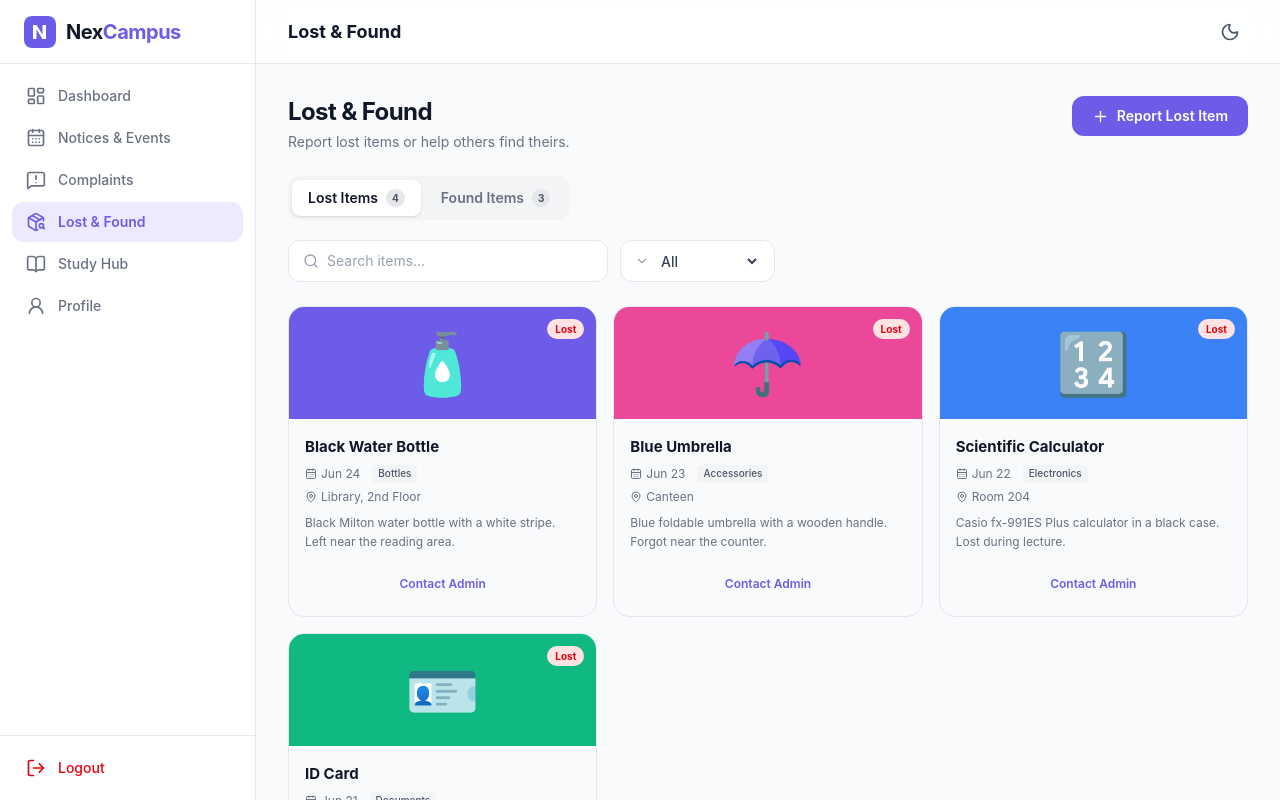
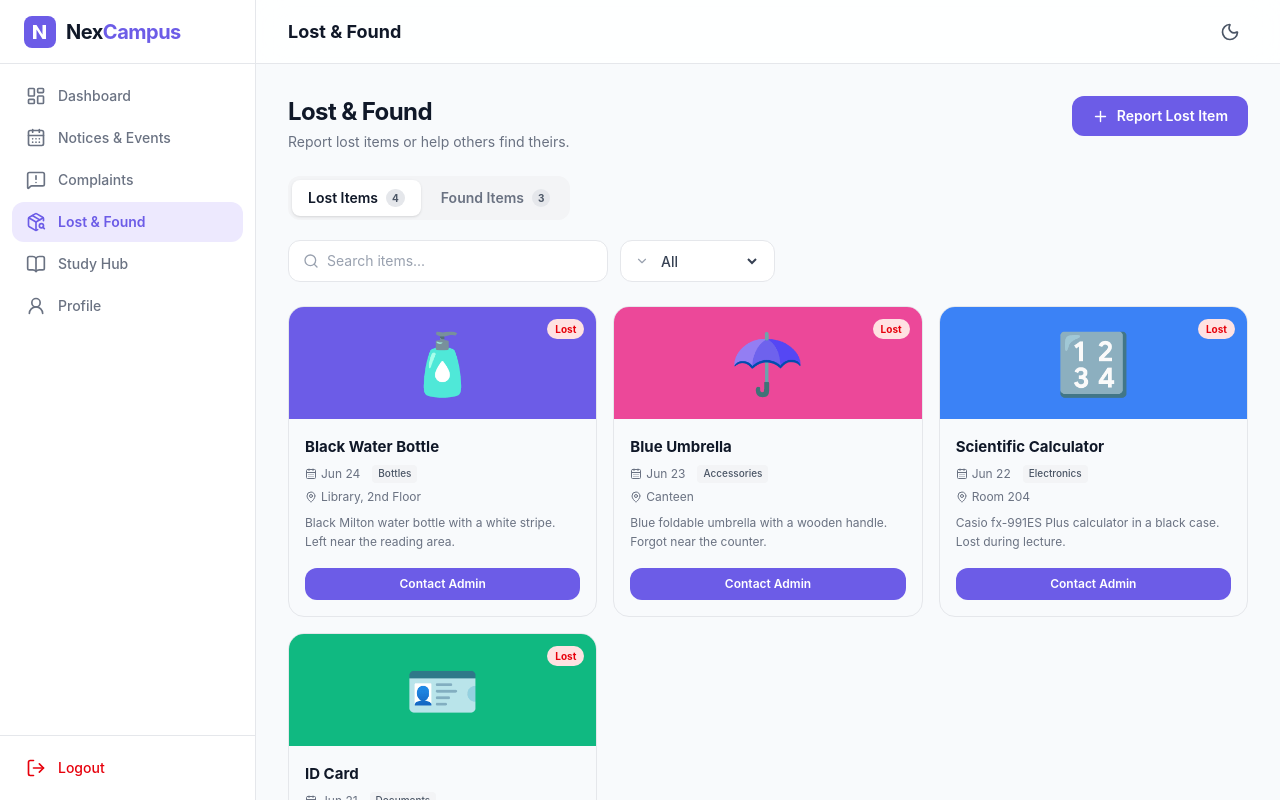
Before and after one commit to Shubham-997800/CAMPUS360, a React (Vite) app: page /dashboard/lost-found in a window 1280 px wide. Shown: the top 800 px of the page. Built offline with nearby package versions, Linux system fonts and the light colour scheme.

Commit message:
fix Contact Admin button to solid primary style

```diff
--- a/src/pages/LostFound.jsx
+++ b/src/pages/LostFound.jsx
@@ -132,7 +132,7 @@ export default function LostFound() {
                     </div>
                     <div className="flex items-center gap-1 text-xs text-gray-500 dark:text-[#94A3B8] mb-2"><MapPin size={12} /> {item.location}</div>
                     <p className="text-xs text-gray-500 dark:text-[#94A3B8] leading-relaxed mb-4">{item.description}</p>
-                    <button className="w-full text-xs font-semibold text-[#6C5CE7] dark:text-[#7C5CFF] hover:bg-[#EDE9FE] dark:hover:bg-[rgba(124,92,255,0.15)] py-2 rounded-xl transition-all cursor-pointer">Contact Admin</button>
+                    <button className="w-full text-xs font-semibold bg-[#6C5CE7] text-white hover:bg-[#5B4BD6] dark:bg-[#7C5CFF] dark:hover:bg-[#6B4BEE] py-2 rounded-xl transition-all cursor-pointer">Contact Admin</button>
                   </div>
                 </div>
               ))}
```
